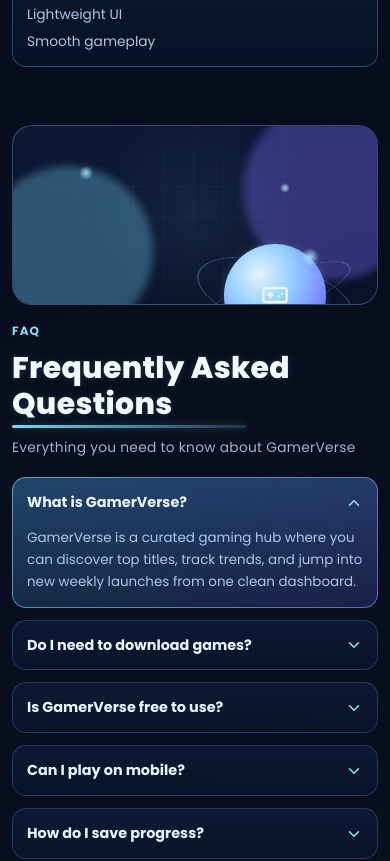
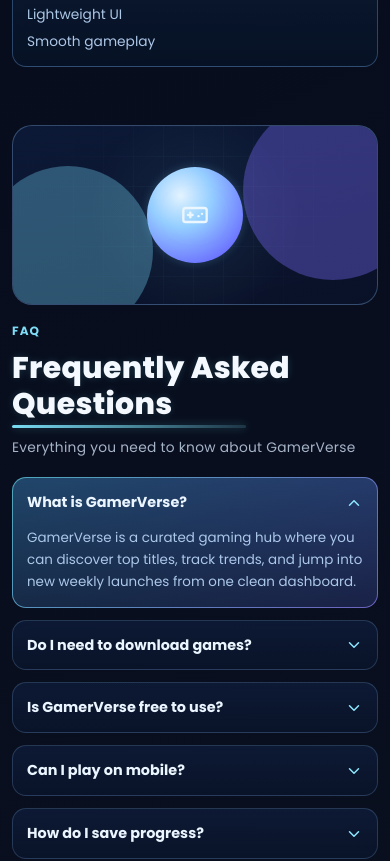
Before and after one commit to literalmock/game-site-repo, a React (Vite) app: page /home in a window 390 px wide. Shown: the part 3300-4161 px from the top of the page. Built offline with nearby package versions, Linux system fonts and the light colour scheme; a web font is replaced by a local one.

Commit message:
fixed featured section and FAQ section

```diff
--- a/src/components/homepage/FaqAccordionItem.jsx
+++ b/src/components/homepage/FaqAccordionItem.jsx
@@ -9,32 +9,15 @@
       aria-expanded={isOpen}
     >
       <span className="landing-faq-question">{item.question}</span>
-      <span
-        className="landing-faq-icon"
-        style={{ transform: isOpen ? 'rotate(180deg)' : 'rotate(0deg)', transition: 'transform 0.2s ease-in-out' }}
-      >
+      <span className={`landing-faq-icon ${isOpen ? 'landing-faq-icon--open' : ''}`}>
         <ChevronDown size={18} />
       </span>
     </button>
 
-    <div
-      className="landing-faq-answer-wrap overflow-hidden"
-      style={{
-        maxHeight: isOpen ? '500px' : '0px',
-        opacity: isOpen ? 1 : 0,
-        transition: 'max-height 0.26s ease-in-out, opacity 0.2s ease-out',
-      }}
-    >
-      <p
-        className="landing-faq-answer"
-        style={{
-          transform: isOpen ? 'translateY(0px)' : 'translateY(6px)',
-          opacity: isOpen ? 1 : 0,
-          transition: 'transform 0.16s ease-out, opacity 0.16s ease-out',
-        }}
-      >
-        {item.answer}
-      </p>
+    <div className={`landing-faq-answer-wrap ${isOpen ? 'landing-faq-answer-wrap--open' : ''}`}>
+      <div className="landing-faq-answer-inner">
+        <p className="landing-faq-answer">{item.answer}</p>
+      </div>
     </div>
   </article>
 )
--- a/src/components/homepage/FaqSection.css
+++ b/src/components/homepage/FaqSection.css
@@ -32,7 +32,6 @@
   overflow: hidden;
   border: 1px solid rgba(145, 199, 255, 0.3);
   background:
-    radial-gradient(circle at var(--faq-light-x, 50%) var(--faq-light-y, 50%), rgba(139, 232, 255, 0.22), rgba(139, 232, 255, 0) 48%),
     radial-gradient(circle at 20% 22%, rgba(90, 171, 255, 0.28), rgba(90, 171, 255, 0) 46%),
     radial-gradient(circle at 82% 72%, rgba(132, 103, 255, 0.28), rgba(132, 103, 255, 0) 48%),
     linear-gradient(165deg, rgba(16, 34, 74, 0.76), rgba(10, 19, 44, 0.88));
@@ -42,7 +41,11 @@
 }
 
 .landing-faq-visual-enter {
-  animation: landing-faq-visual-enter 0.4s ease-out;
+  animation: landing-faq-visual-enter 0.42s ease-out both;
+}
+
+.landing-faq-visual--still {
+  animation: none;
 }
 
 .landing-faq-visual::before,
@@ -51,7 +54,6 @@
   position: absolute;
   pointer-events: none;
   border-radius: 999px;
-  filter: blur(4px);
 }
 
 .landing-faq-visual::before {
@@ -89,33 +91,15 @@
   aspect-ratio: 1;
   transform: translate(-50%, -50%);
   border-radius: 999px;
-  animation: landing-faq-orb-float 6.6s ease-in-out infinite;
+  animation: landing-faq-orb-float 7.2s ease-in-out infinite;
 }
 
 .landing-faq-orb-core {
   position: absolute;
-  inset: 18%;
+  inset: 20%;
   border-radius: 999px;
   background: radial-gradient(circle at 35% 30%, #e5f4ff 0%, #95ceff 34%, #6c74ff 78%, #2d2f67 100%);
   box-shadow: 0 0 10px rgba(118, 211, 255, 0.2);
-}
-
-.landing-faq-orb-ring {
-  position: absolute;
-  inset: 0;
-  border-radius: 999px;
-  border: 1px solid rgba(152, 220, 255, 0.44);
-}
-
-.landing-faq-orb-ring--one {
-  transform: rotateX(65deg) rotateY(14deg);
-  animation: landing-faq-spin 7s linear infinite;
-}
-
-.landing-faq-orb-ring--two {
-  transform: rotateX(75deg) rotateY(-20deg);
-  border-color: rgba(170, 152, 255, 0.5);
-  animation: landing-faq-spin-reverse 8.6s linear infinite;
 }
 
 .landing-faq-orb-icon {
@@ -125,37 +109,6 @@
   place-items: center;
   color: #ecf6ff;
   filter: drop-shadow(0 0 10px rgba(144, 226, 255, 0.52));
-}
-
-.landing-faq-particle {
-  position: absolute;
-  border-radius: 999px;
-  background: radial-gradient(circle at center, rgba(169, 236, 255, 0.9) 0%, rgba(169, 236, 255, 0) 72%);
-  animation: landing-faq-particle-float 5.4s ease-in-out infinite;
-}
-
-.landing-faq-particle--one {
-  width: 14px;
-  height: 14px;
-  top: 22%;
-  left: 18%;
-  animation-delay: 0s;
-}
-
-.landing-faq-particle--two {
-  width: 18px;
-  height: 18px;
-  top: 68%;
-  right: 16%;
-  animation-delay: 1.4s;
-}
-
-.landing-faq-particle--three {
-  width: 10px;
-  height: 10px;
-  top: 32%;
-  right: 24%;
-  animation-delay: 2.5s;
 }
 
 .landing-faq-content {
@@ -278,9 +231,27 @@
   justify-content: center;
   color: #8de8ff;
   flex-shrink: 0;
+  transition: transform 180ms ease;
+}
+
+.landing-faq-icon--open {
+  transform: rotate(180deg);
 }
 
 .landing-faq-answer-wrap {
+  display: grid;
+  grid-template-rows: 0fr;
+  opacity: 0;
+  transition: grid-template-rows 220ms ease, opacity 180ms ease;
+}
+
+.landing-faq-answer-wrap--open {
+  grid-template-rows: 1fr;
+  opacity: 1;
+}
+
+.landing-faq-answer-inner {
+  min-height: 0;
   overflow: hidden;
 }
 
@@ -291,12 +262,13 @@
   font-family: var(--font-ui, 'Poppins', sans-serif);
   font-size: 0.88rem;
   line-height: 1.62;
+  animation: landing-faq-answer-in 220ms ease both;
 }
 
 @keyframes landing-faq-visual-enter {
   from {
     opacity: 0;
-    transform: translateX(-36px);
+    transform: translateX(-20px);
   }
 
   to {
@@ -312,40 +284,19 @@
   }
 
   50% {
-    transform: translate(-50%, -50%) translateY(-10px) rotate(1.8deg);
+    transform: translate(-50%, -50%) translateY(-6px) rotate(1deg);
   }
 }
 
-@keyframes landing-faq-spin {
+@keyframes landing-faq-answer-in {
   from {
-    transform: rotateX(65deg) rotateY(14deg) rotate(0deg);
+    opacity: 0;
+    transform: translateY(4px);
   }
 
   to {
-    transform: rotateX(65deg) rotateY(14deg) rotate(360deg);
-  }
-}
-
-@keyframes landing-faq-spin-reverse {
-  from {
-    transform: rotateX(75deg) rotateY(-20deg) rotate(360deg);
-  }
-
-  to {
-    transform: rotateX(75deg) rotateY(-20deg) rotate(0deg);
-  }
-}
-
-@keyframes landing-faq-particle-float {
-  0%,
-  100% {
-    transform: translateY(0) scale(1);
-    opacity: 0.45;
-  }
-
-  50% {
-    transform: translateY(-12px) scale(1.12);
-    opacity: 0.9;
+    opacity: 1;
+    transform: translateY(0);
   }
 }
 
@@ -401,9 +352,7 @@
       linear-gradient(165deg, rgba(16, 34, 74, 0.58), rgba(10, 19, 44, 0.74));
   }
 
-  .landing-faq-orb,
-  .landing-faq-orb-ring,
-  .landing-faq-particle {
+  .landing-faq-orb {
     animation: none !important;
   }
 }
@@ -417,14 +366,15 @@
 
 @media (prefers-reduced-motion: reduce) {
   .landing-faq-orb,
-  .landing-faq-orb-ring,
-  .landing-faq-particle {
+  .landing-faq-answer {
     animation: none;
   }
 
   .landing-faq-item,
   .landing-faq-trigger,
-  .landing-faq-answer {
+  .landing-faq-answer,
+  .landing-faq-answer-wrap,
+  .landing-faq-icon {
     transition: none;
   }
 }
--- a/src/components/homepage/FaqVisual.jsx
+++ b/src/components/homepage/FaqVisual.jsx
@@ -1,80 +1,14 @@
-import { memo, useCallback, useEffect, useRef, useState } from 'react'
+import { memo } from 'react'
 import { Gamepad2 } from '../ui/Icons'
 
 const FaqVisual = memo(({ reducedMotion }) => {
-  const [parallax, setParallax] = useState({ x: 0, y: 0, lightX: 50, lightY: 50 })
-  const rafRef = useRef(null)
-  const nextParallaxRef = useRef(parallax)
-
-  const flushParallax = useCallback(() => {
-    rafRef.current = null
-    setParallax(nextParallaxRef.current)
-  }, [])
-
-  const handleMove = useCallback((event) => {
-    if (reducedMotion) return
-
-    const bounds = event.currentTarget.getBoundingClientRect()
-    const relativeX = (event.clientX - bounds.left) / bounds.width
-    const relativeY = (event.clientY - bounds.top) / bounds.height
-
-    nextParallaxRef.current = {
-      x: (relativeX - 0.5) * 18,
-      y: (relativeY - 0.5) * 16,
-      lightX: Math.round(relativeX * 100),
-      lightY: Math.round(relativeY * 100),
-    }
-
-    if (rafRef.current === null) {
-      rafRef.current = window.requestAnimationFrame(flushParallax)
-    }
-  }, [flushParallax, reducedMotion])
-
-  const handleLeave = useCallback(() => {
-    nextParallaxRef.current = { x: 0, y: 0, lightX: 50, lightY: 50 }
-
-    if (rafRef.current !== null) {
-      window.cancelAnimationFrame(rafRef.current)
-    }
-
-    rafRef.current = window.requestAnimationFrame(flushParallax)
-  }, [flushParallax])
-
-  useEffect(() => () => {
-    if (rafRef.current !== null) {
-      window.cancelAnimationFrame(rafRef.current)
-      rafRef.current = null
-    }
-  }, [])
-
   return (
-    <div
-      className="landing-faq-visual landing-faq-visual-enter"
-      onMouseMove={handleMove}
-      onMouseLeave={handleLeave}
-      style={{
-        '--faq-light-x': `${parallax.lightX}%`,
-        '--faq-light-y': `${parallax.lightY}%`,
-      }}
-    >
+    <div className={`landing-faq-visual landing-faq-visual-enter ${reducedMotion ? 'landing-faq-visual--still' : ''}`}>
       <div className="landing-faq-visual-grid" aria-hidden="true" />
-      <div
-        className="landing-faq-orb"
-        style={{
-          transform: reducedMotion
-            ? 'translate3d(0px, 0px, 0px) rotate(0deg)'
-            : `translate3d(${parallax.x}px, ${parallax.y}px, 0px) rotate(${parallax.x * 0.5}deg)`,
-          transition: 'transform 220ms ease-out',
-        }}
-      >
+      <div className="landing-faq-orb">
         <span className="landing-faq-orb-core" />
-        <span className="landing-faq-orb-ring landing-faq-orb-ring--one" />
-        <span className="landing-faq-orb-ring landing-faq-orb-ring--two" />
         <span className="landing-faq-orb-icon"><Gamepad2 size={28} /></span>
       </div>
-      <span className="landing-faq-particle landing-faq-particle--one" aria-hidden="true" />
-      <span className="landing-faq-particle landing-faq-particle--two" aria-hidden="true" />
-      <span className="landing-faq-particle landing-faq-particle--three" aria-hidden="true" />
     </div>
   )
 })
--- a/src/components/homepage/FeaturedSection.jsx
+++ b/src/components/homepage/FeaturedSection.jsx
@@ -1,3 +1,4 @@
+import { Link } from 'react-router-dom'
 import { ChevronLeft, ChevronRight } from '../ui/Icons'
 import './FeaturedSection.css'
 
@@ -31,9 +32,9 @@
 
         <div className={`landing-carousel landing-carousel--${carouselDirection}`}>
           {visibleGames.map(({ game, slot }) => (
-            <a
+            <Link
               key={`${slot}-${game.id}-${featuredIndex}`}
-              href={game.url}
+              to={`/games/${game.id}`}
               target="_blank"
               rel="noreferrer"
               className={`landing-carousel-card landing-carousel-card--${slot} ${slot === 'center' ? 'landing-carousel-card--framed' : 'landing-carousel-card--side'} ${(slot === 'far-left' || slot === 'far-right') ? 'landing-carousel-card--edge' : ''}`}
@@ -61,7 +62,7 @@
                 <h3>{game.title}</h3>
                 <p>{game.category}</p>
               </div>
-            </a>
+            </Link>
           ))}
         </div>
 
```
